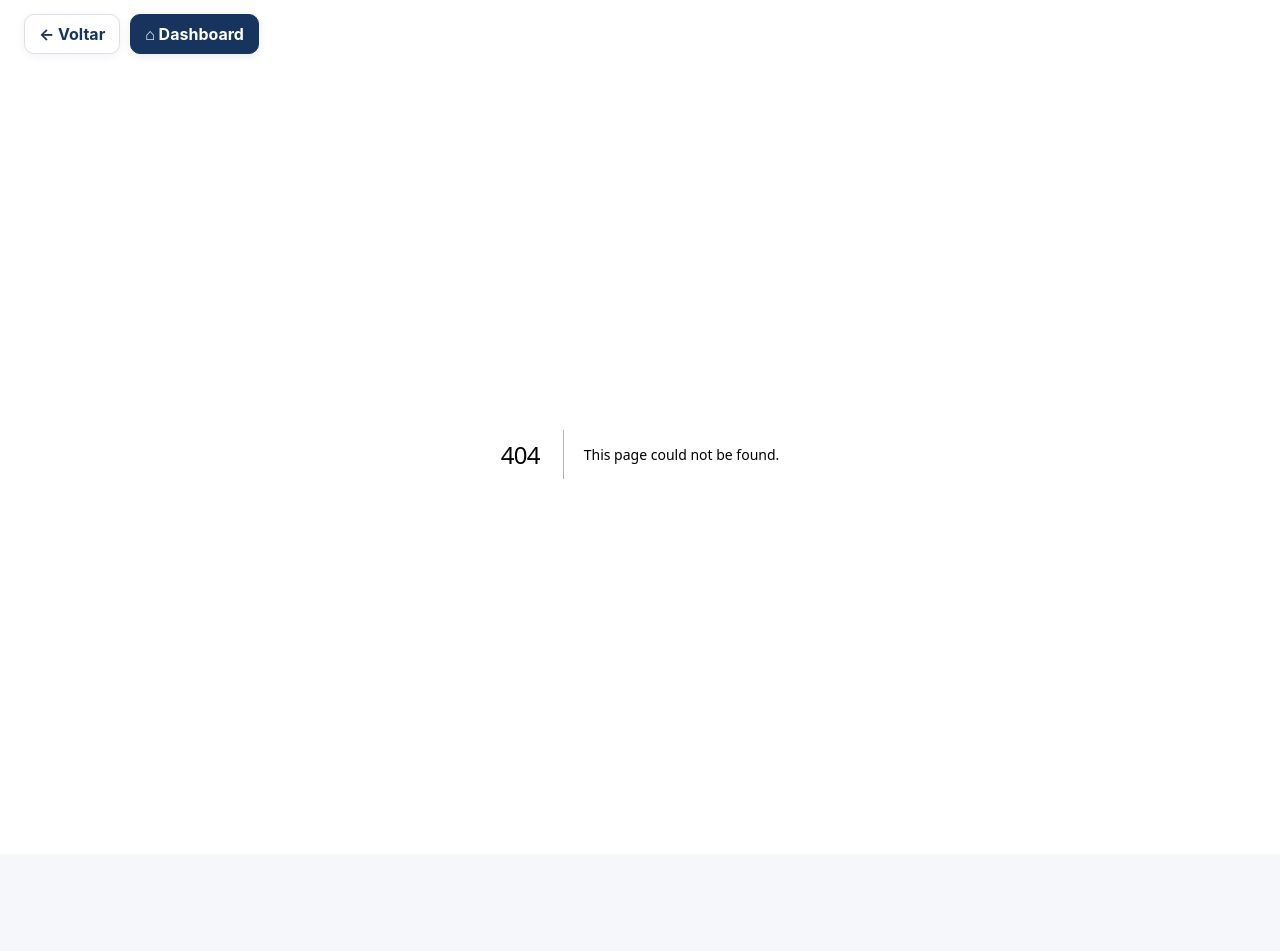
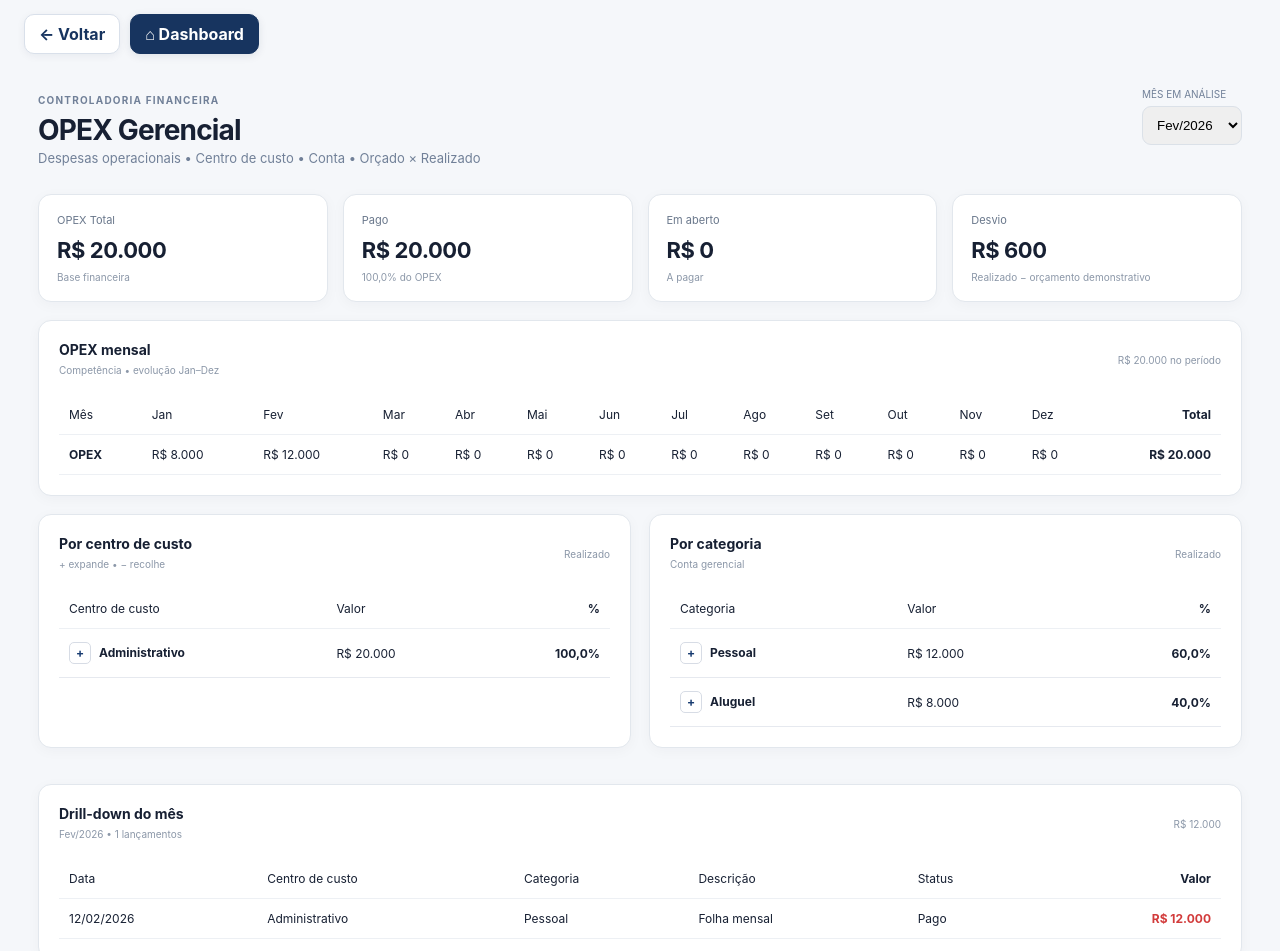
Before and after one commit to cardoso4009-byte/bp-financeiro-bi, a Next.js app: page /opex in a window 1280 px wide. Before the commit this address had no page. Shown: the top 951 px of the page. Before the commit the page ends 854 px from the top, so only its background shows below. Built offline with nearby package versions, Linux system fonts and the light colour scheme.

Commit message:
feat: add OPEX management module

```diff
--- /dev/null
+++ b/app/opex/page.tsx
@@ -0,0 +1,37 @@
+'use client'
+import {useEffect,useMemo,useState} from 'react'
+import {initialEntries,type FinancialEntry} from '@/lib/lancamentos-data'
+import {readFinancialSource} from '@/lib/financial-source'
+
+const brl=(n:number)=>n.toLocaleString('pt-BR',{style:'currency',currency:'BRL',maximumFractionDigits:0})
+const pct=(n:number)=>`${n.toFixed(1).replace('.',',')}%`
+const MONTHS=['2026-01','2026-02','2026-03','2026-04','2026-05','2026-06','2026-07','2026-08','2026-09','2026-10','2026-11','2026-12']
+const ML=['Jan','Fev','Mar','Abr','Mai','Jun','Jul','Ago','Set','Out','Nov','Dez']
+type Node={key:string;label:string;value:number;children?:Node[]}
+export default function Opex(){
+ const[entries,setEntries]=useState<FinancialEntry[]>(initialEntries),[month,setMonth]=useState('2026-02'),[expanded,setExpanded]=useState<Set<string>>(new Set())
+ useEffect(()=>setEntries(readFinancialSource().entries),[])
+ const opex=useMemo(()=>entries.filter(e=>e.type==='Despesa'),[entries])
+ const total=opex.reduce((s,e)=>s+Math.abs(e.value),0)
+ const paid=opex.filter(e=>e.status==='Pago').reduce((s,e)=>s+Math.abs(e.value),0)
+ const open=total-paid
+ const monthly=MONTHS.map(m=>opex.filter(e=>e.competence===m).reduce((s,e)=>s+Math.abs(e.value),0))
+ const centers=useMemo(()=>group(opex,e=>e.costCenter),[opex])
+ const categories=useMemo(()=>group(opex,e=>e.category),[opex])
+ const selected=opex.filter(e=>e.competence===month)
+ const selectedTotal=selected.reduce((s,e)=>s+Math.abs(e.value),0)
+ const budget=total*.97
+ const variance=total-budget
+ const toggle=(k:string)=>setExpanded(p=>{const n=new Set(p);n.has(k)?n.delete(k):n.add(k);return n})
+ return <main className="content" style={{marginLeft:0,width:'100%',maxWidth:1450,margin:'0 auto'}}>
+  <header><div><small>CONTROLADORIA FINANCEIRA</small><h1>OPEX Gerencial</h1><p>Despesas operacionais • Centro de custo • Conta • Orçado × Realizado</p></div><div style={{display:'grid',gap:6}}><span style={{fontSize:10,color:'#718098'}}>MÊS EM ANÁLISE</span><select value={month} onChange={e=>{setMonth(e.target.value);setExpanded(new Set())}} style={{padding:10,border:'1px solid #dbe1e8',borderRadius:9}}>{MONTHS.map((m,i)=><option key={m} value={m}>{ML[i]}/2026</option>)}</select></div></header>
+  <div className="cards"><Card title="OPEX Total" value={total} sub="Base financeira"/><Card title="Pago" value={paid} sub={`${pct(total?paid/total*100:0)} do OPEX`}/><Card title="Em aberto" value={open} sub="A pagar"/><Card title="Desvio" value={variance} sub="Realizado − orçamento demonstrativo"/></div>
+  <section className="panel wide"><div className="panel-title"><div><h2>OPEX mensal</h2><span>Competência • evolução Jan–Dez</span></div><span>{brl(total)} no período</span></div><div className="table-wrap"><table><thead><tr><td>Mês</td>{ML.map(m=><td key={m}>{m}</td>)}<td>Total</td></tr></thead><tbody><tr><td><b>OPEX</b></td>{monthly.map((v,i)=><td key={i}>{brl(v)}</td>)}<td><b>{brl(total)}</b></td></tr></tbody></table></div></section>
+  <div className="grid"><section className="panel"><div className="panel-title"><div><h2>Por centro de custo</h2><span>+ expande • − recolhe</span></div><span>Realizado</span></div><table><thead><tr><td>Centro de custo</td><td>Valor</td><td>%</td></tr></thead><tbody>{centers.map(n=><NodeRow key={n.key} node={n} total={total} expanded={expanded} toggle={toggle} entries={opex} month={month}/>)}</tbody></table></section><section className="panel"><div className="panel-title"><div><h2>Por categoria</h2><span>Conta gerencial</span></div><span>Realizado</span></div><table><thead><tr><td>Categoria</td><td>Valor</td><td>%</td></tr></thead><tbody>{categories.map(n=><NodeRow key={n.key} node={n} total={total} expanded={expanded} toggle={toggle} entries={opex} month={month}/>)}</tbody></table></section></div>
+  <section className="panel wide"><div className="panel-title"><div><h2>Drill-down do mês</h2><span>{ML[Number(month.slice(5))-1]}/2026 • {selected.length} lançamentos</span></div><span>{brl(selectedTotal)}</span></div><div className="table-wrap"><table><thead><tr><td>Data</td><td>Centro de custo</td><td>Categoria</td><td>Descrição</td><td>Status</td><td>Valor</td></tr></thead><tbody>{selected.length?selected.map(e=><tr key={e.id}><td>{e.date.split('-').reverse().join('/')}</td><td>{e.costCenter}</td><td>{e.category}</td><td>{e.description}</td><td>{e.status}</td><td className="negative">{brl(Math.abs(e.value))}</td></tr>):<tr><td colSpan={6}>Nenhum lançamento de OPEX na competência selecionada.</td></tr>}</tbody></table></div></section>
+  <section className="panel"><div className="panel-title"><h2>Leitura gerencial</h2><span>Controladoria</span></div><div className="note">O OPEX realizado é consolidado diretamente dos lançamentos classificados como <strong>Despesa</strong>. A estrutura permite analisar centro de custo, categoria e lançamento de origem. O orçamento mostrado nesta etapa é demonstrativo e será substituído por uma base orçamentária oficial por mês, conta e centro de custo.</div></section>
+ </main>
+}
+function group(entries:FinancialEntry[],key:(e:FinancialEntry)=>string):Node[]{const map=new Map<string,FinancialEntry[]>();entries.forEach(e=>{const k=key(e)||'Não informado';map.set(k,[...(map.get(k)||[]),e])});return [...map].map(([k,items])=>({key:k,label:k,value:items.reduce((s,e)=>s+Math.abs(e.value),0),children:[...new Set(items.map(e=>e.category))].map(c=>({key:`${k}::${c}`,label:c,value:items.filter(e=>e.category===c).reduce((s,e)=>s+Math.abs(e.value),0)}))})).sort((a,b)=>b.value-a.value)}
+function NodeRow({node,total,expanded,toggle,entries,month}:{node:Node;total:number;expanded:Set<string>;toggle:(k:string)=>void;entries:FinancialEntry[];month:string}){const open=expanded.has(node.key);return <><tr className="group-row" onClick={()=>toggle(node.key)}><td><button type="button" className="expand-btn" onClick={e=>{e.stopPropagation();toggle(node.key)}}>{open?'−':'+'}</button><b>{node.label}</b></td><td>{brl(node.value)}</td><td>{pct(total?node.value/total*100:0)}</td></tr>{open&&node.children?.map(c=><tr className="item-row" key={c.key}><td style={{paddingLeft:36}}>↳ {c.label}</td><td>{brl(c.value)}</td><td>{pct(total?c.value/total*100:0)}</td></tr>)}</>}
+function Card({title,value,sub}:{title:string;value:number;sub:string}){return <div className="card"><span>{title}</span><strong>{brl(value)}</strong><small>{sub}</small></div>}
```
